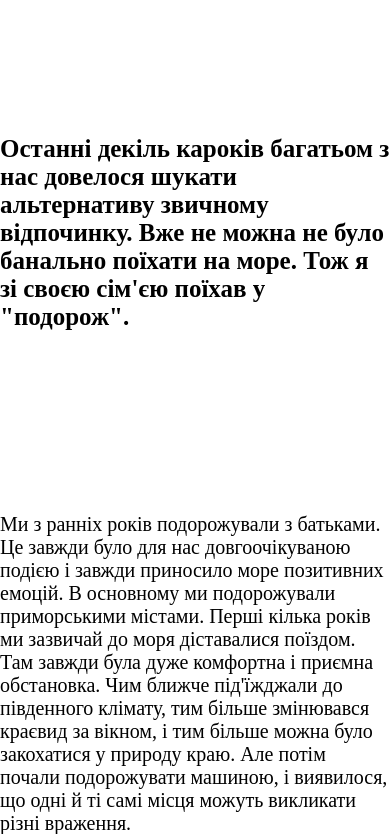
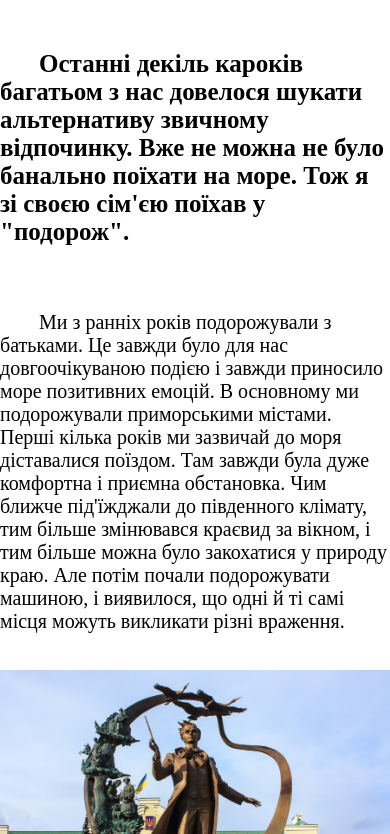
Before and after one commit to deroc1/Adventure, a plain HTML site: page index.html in a window 390 px wide. Shown: the part 229-1063 px from the top of the page. Drawn offline with Linux system fonts and the light colour scheme.

Commit message:
Update style.css

```diff
--- a/css/style.css
+++ b/css/style.css
@@ -148,10 +148,11 @@ img{
     }
     .main__text{
         grid-area: mt;
-        height: 950px;
+        height: 750px;
         justify-content: space-between;
         display: flex;
         flex-direction: column;
+        text-indent: 10%;
     }
     .main__img{
         grid-area: ib;
```
